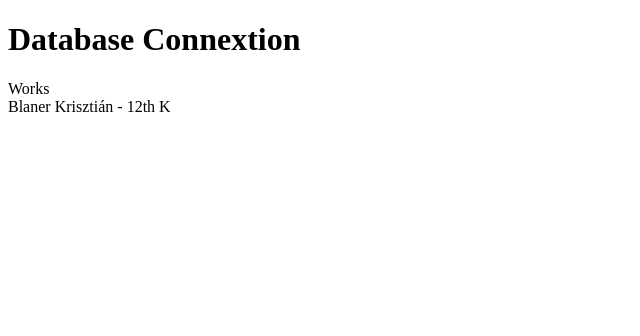
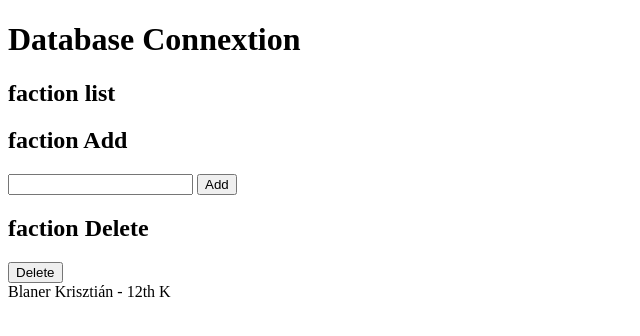
Before and after one commit to BlanerKrisztian/SomeMoreCSharpServerConnections, a plain HTML site: page public/index.html in a window 1280 px wide. Shown: the whole page, without its empty margins (0-640 px from the left). Drawn offline with Linux system fonts and the light colour scheme.

Commit message:
Added some HTML

```diff
--- a/public/index.html
+++ b/public/index.html
@@ -8,8 +8,21 @@
 <body>
     <header><h1>Database Connextion</h1></header>
     <main>
-        Works
+        <section>
+            <h2>faction list</h2>
+            <ul id="factionList"></ul>
+        </section>
+        <section>
+            <h2>faction Add</h2>
+            <input type="text" id="addFactionInput">
+            <button>Add</button>
+        </section>
+        <section>
+            <h2>faction Delete</h2>
+            <button>Delete</button>
+        </section>
     </main>
+
     <footer>Blaner Krisztián - 12th K</footer>
 </body>
 </html>
```
